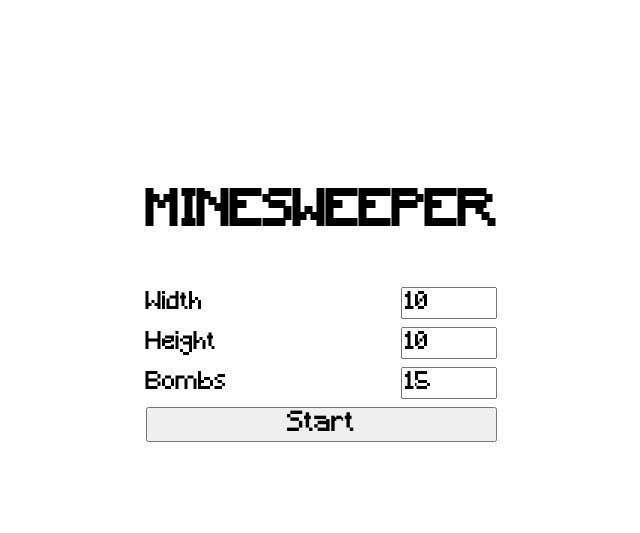
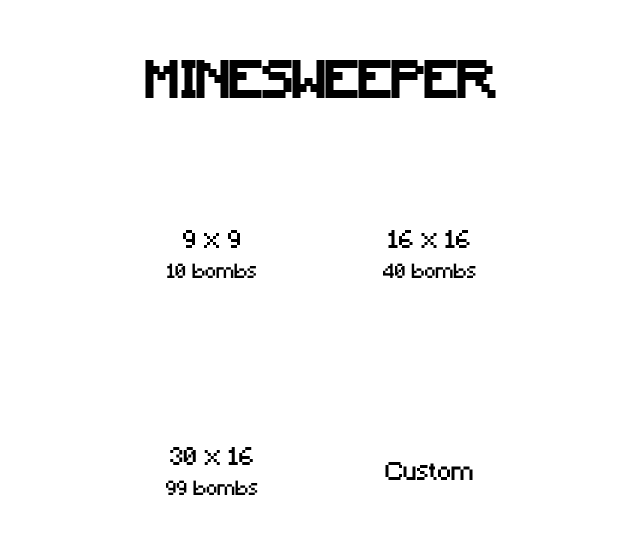
Before and after one commit to UnelDev/minesweeper, a React (Create React App) app: page / in a window 1280 px wide. Shown: the part 105-638 px from the top of the page, without its empty margins (319-959 px from the left). Built offline with nearby package versions, Linux system fonts and the light colour scheme.

Commit message:
New menu with default values

```diff
--- a/src/App.tsx
+++ b/src/App.tsx
@@ -1,7 +1,7 @@
 import { useCallback, useEffect, useState } from 'react';
 
 import Board from './Classes/Board';
-import Menu from './Components/Menu';
+import { CustomMenu, Menu } from './Components/Menu';
 
 function App() {
 	const [content, setContent] = useState(<></>);
@@ -14,12 +14,13 @@
 		);
 	}, []);
 
-	const menu = useCallback(
-		(values?: BoardValues) => {
-			setContent(<Menu values={values} start={start} />);
-		},
-		[start]
-	);
+	const startCustom = useCallback(() => {
+		setContent(<CustomMenu start={start} />);
+	}, [start]);
+
+	const menu = useCallback(() => {
+		setContent(<Menu startCustom={startCustom} start={start} />);
+	}, [start, startCustom]);
 
 	useEffect(() => {
 		menu();
--- a/src/Classes/Particles.tsx
+++ b/src/Classes/Particles.tsx
@@ -20,9 +20,9 @@
 	private getRandomColor() {
 		// 20% of black particles
 		if (Math.random() > 0.2) {
-			return 'red';
+			return '#E52222';
 		} else {
-			return 'black';
+			return '#181818';
 		}
 	}
 
--- a/src/Components/Menu.tsx
+++ b/src/Components/Menu.tsx
@@ -1,6 +1,29 @@
 import { createRef } from 'react';
 
-function Menu({ start, values }: { start: (values: BoardValues) => void; values?: BoardValues }) {
+function Menu({ startCustom, start }: { startCustom: () => void; start: (values: BoardValues) => void }) {
+	return (
+		<div className="Menu">
+			<h2>MINESWEEPER</h2>
+			<div>
+				<div onClick={() => start({ width: 9, height: 9, bombs: 10 })}>
+					<span>9 x 9</span>
+					<span>10 bombs</span>
+				</div>
+				<div onClick={() => start({ width: 16, height: 16, bombs: 40 })}>
+					<span>16 x 16</span>
+					<span>40 bombs</span>
+				</div>
+				<div onClick={() => start({ width: 30, height: 16, bombs: 99 })}>
+					<span>30 x 16</span>
+					<span>99 bombs</span>
+				</div>
+				<div onClick={startCustom}>Custom</div>
+			</div>
+		</div>
+	);
+}
+
+function CustomMenu({ start }: { start: (values: BoardValues) => void }) {
 	const width = createRef<HTMLInputElement>();
 	const height = createRef<HTMLInputElement>();
 	const bombs = createRef<HTMLInputElement>();
@@ -25,41 +48,23 @@
 	}
 
 	return (
-		<div className="Menu">
-			<h2>MINESWEEPER</h2>
+		<div className="CustomMenu">
+			<h2>Start a custom board</h2>
 			<div>
 				<label htmlFor="width">Width</label>
-				<input
-					onKeyUp={e => next(e.key, 0)}
-					id="width"
-					inputMode="numeric"
-					ref={width}
-					defaultValue={values?.width ?? 10}
-				/>
+				<input onKeyUp={e => next(e.key, 0)} id="width" inputMode="numeric" ref={width} defaultValue={10} />
 			</div>
 			<div>
 				<label htmlFor="height">Height</label>
-				<input
-					onKeyUp={e => next(e.key, 1)}
-					id="height"
-					inputMode="numeric"
-					ref={height}
-					defaultValue={values?.height ?? 10}
-				/>
+				<input onKeyUp={e => next(e.key, 1)} id="height" inputMode="numeric" ref={height} defaultValue={10} />
 			</div>
 			<div>
 				<label htmlFor="bombs">Bombs</label>
-				<input
-					onKeyUp={e => next(e.key, 2)}
-					id="bombs"
-					inputMode="numeric"
-					ref={bombs}
-					defaultValue={values?.bombs ?? 15}
-				/>
+				<input onKeyUp={e => next(e.key, 2)} id="bombs" inputMode="numeric" ref={bombs} defaultValue={15} />
 			</div>
 			<button onClick={click}>Start</button>
 		</div>
 	);
 }
 
-export default Menu;
+export { CustomMenu, Menu };
--- a/src/index.scss
+++ b/src/index.scss
@@ -4,8 +4,7 @@
 }
 
 #root {
-	font-family: 'Minecraft', 'Segoe UI', 'Roboto', 'Oxygen', 'Ubuntu', 'Cantarell', 'Fira Sans', 'Droid Sans',
-		'Helvetica Neue', sans-serif;
+	font-family: 'Minecraft', sans-serif;
 	-webkit-font-smoothing: antialiased;
 	-moz-osx-font-smoothing: grayscale;
 	width: 100%;
@@ -13,6 +12,12 @@
 	display: flex;
 	align-items: center;
 	justify-content: center;
+	--border-radius: 15px;
+
+	// Test values
+	//	--color-main-background: black;
+	//	--color-main-text: white;
+	//	--color-background-darker: gray;
 }
 
 button,
@@ -24,19 +29,61 @@
 	width: 80%;
 	height: 80%;
 	display: flex;
+	align-items: center;
 	justify-content: center;
 }
 
 .Menu {
-	padding: 5vh 3vw;
-	border-radius: 15px;
 	display: flex;
 	flex-direction: column;
 	text-align: center;
 	gap: 1vh;
-
+	padding: 4vh 2vw;
+	border-radius: var(--border-radius);
+	background-color: var(--color-main-background);
+	color: var(--color-main-text);
 	& > h2 {
 		font-size: 3em;
+	}
+	& > div {
+		display: grid;
+		gap: 2vw;
+		grid-template-columns: 1fr 1fr;
+		grid-template-rows: 1fr 1fr;
+		font-size: 1.5em;
+		& > div {
+			cursor: pointer;
+			& > span {
+				cursor: pointer;
+			}
+			& > span:nth-child(2) {
+				font-size: 0.8em;
+			}
+			display: flex;
+			flex-direction: column;
+			align-items: center;
+			justify-content: center;
+			gap: 1vh;
+			width: 15vw;
+			height: 15vw;
+			border-radius: var(--border-radius);
+			background-color: var(--color-background-darker);
+		}
+	}
+}
+
+.CustomMenu {
+	display: flex;
+	flex-direction: column;
+	text-align: center;
+	gap: 1vh;
+	padding: 5vh 3vw;
+	width: 20vw;
+	border-radius: var(--border-radius);
+	background-color: var(--color-main-background);
+	color: var(--color-main-text);
+	& > h2 {
+		font-size: 2em;
 	}
 
 	& > button {
@@ -62,21 +109,24 @@
 	flex-direction: column;
 	align-items: center;
 	justify-content: center;
-	height: 100%;
+	gap: 1vh;
+	border-radius: var(--border-radius);
+	background-color: var(--color-main-background);
+	color: var(--color-main-text);
+	padding: 2vh;
+
+	max-height: 100%;
 }
 
 .BoardContainer {
 	display: grid;
 	grid-template-columns: 1fr;
 	grid-template-rows: 1fr;
-	border-radius: 5px;
 	overflow: scroll;
 }
 
 .Board {
 	display: grid;
-	background-color: black;
-	border-radius: 5px;
 	user-select: none;
 	grid-area: 1 / 1;
 	z-index: 0;
```
